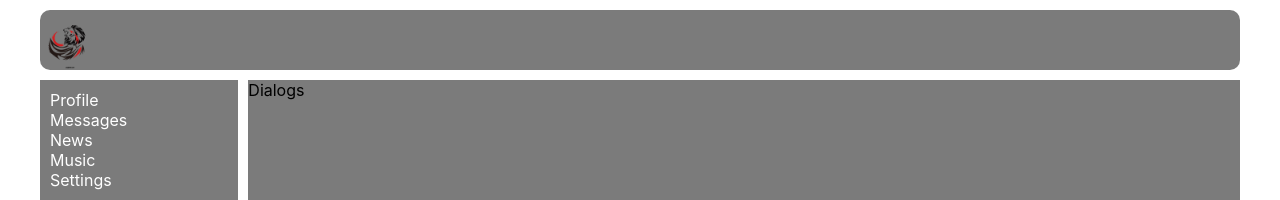
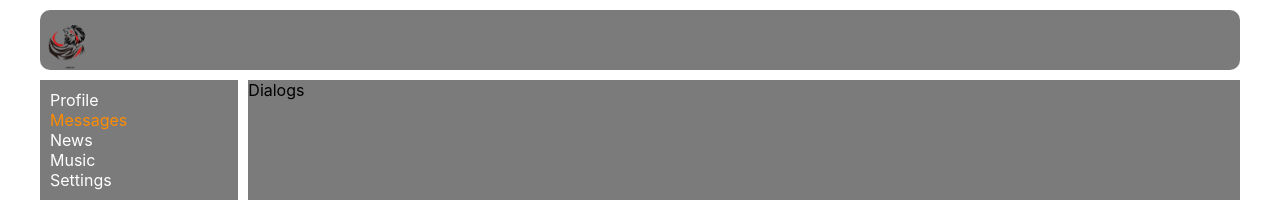
Before and after one commit to AndreiSavelyev1989/social_network_typescript, a React (Create React App) app: page /dialogs in a window 1280 px wide. Shown: the top 200 px of the page. Built offline with nearby package versions, Linux system fonts and the light colour scheme.

Commit message:
add Navlink

```diff
--- a/src/components/Navbar/Navbar.module.css
+++ b/src/components/Navbar/Navbar.module.css
@@ -9,6 +9,10 @@
     text-decoration: none;
 }
 
+.nav a.activeLink {
+    color: darkorange;
+}
+
  .nav a:hover {
     color: greenyellow;
 }
--- a/src/components/Navbar/Navbar.tsx
+++ b/src/components/Navbar/Navbar.tsx
@@ -1,24 +1,25 @@
 import React from "react";
 import styles from "./Navbar.module.css"
+import {NavLink} from "react-router-dom";
 
 export function Navbar() {
     return (
         <nav className={styles.nav}>
             <div>
-                <a href="/profile">Profile</a>
+                <NavLink to="/profile" activeClassName={styles.activeLink}>Profile</NavLink>
             </div>
             <div>
-                <a href="/dialogs">Messages</a>
+                <NavLink to="/dialogs" activeClassName={styles.activeLink}>Messages</NavLink>
             </div>
             <div>
-                <a href="/news">News</a>
+                <NavLink to="/news" activeClassName={styles.activeLink}>News</NavLink>
             </div>
             <div>
-                <a href="/music">Music</a>
+                <NavLink to="/music" activeClassName={styles.activeLink}>Music</NavLink>
             </div>
-            <div><a href="/settings">Settings</a>
+            <div>
+                <NavLink to="/settings" activeClassName={styles.activeLink}>Settings</NavLink>
             </div>
-
         </nav>
     )
 }
```
